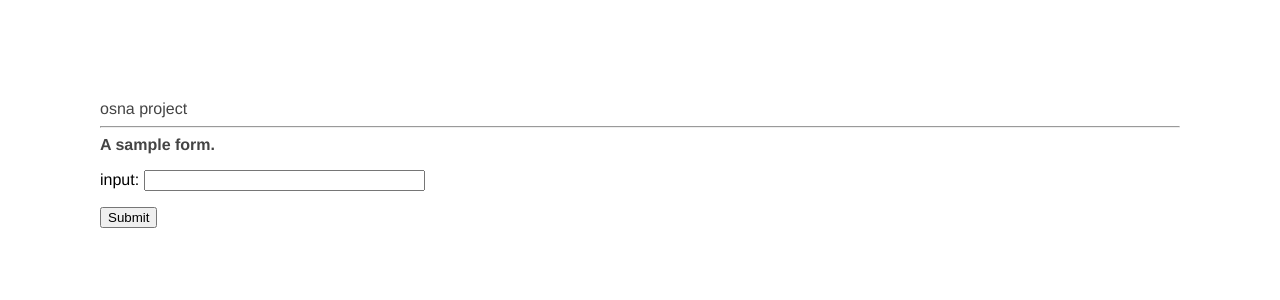
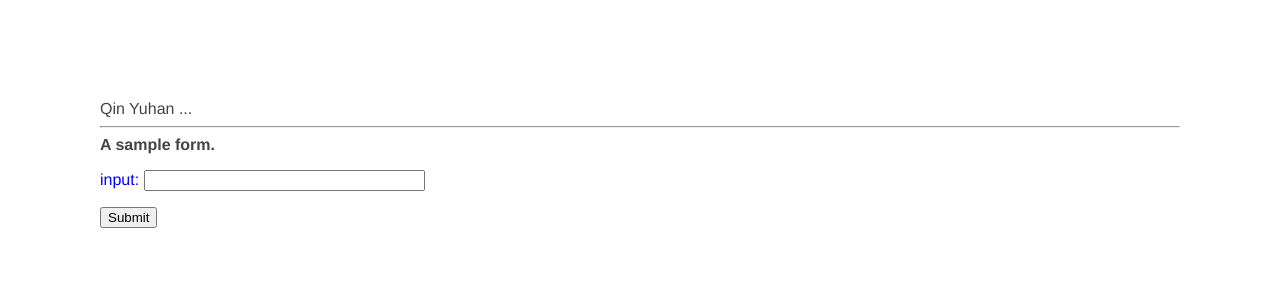
Before and after one commit to tapilab/elevate-osna-news, a Flask app: page / in a window 1280 px wide. Shown: the top 300 px of the page. Run offline with Flask 2, Linux system fonts and the light colour scheme.

Commit message:
changed html

```diff
--- a/osna/app/static/main.css
+++ b/osna/app/static/main.css
@@ -16,5 +16,5 @@ header {
 }
 
 label {
-  color: black;
+  color: blue;
 }
--- a/osna/app/templates/base.html
+++ b/osna/app/templates/base.html
@@ -8,7 +8,7 @@
       <link rel="stylesheet" href="{{ url_for('static', filename='main.css') }}">
     </head>
     <body>
-        <div>osna project</div>
+        <div>Qin Yuhan ...</div>
         <hr>
         {% if form.errors %}
         {{ form.errors }}
```
